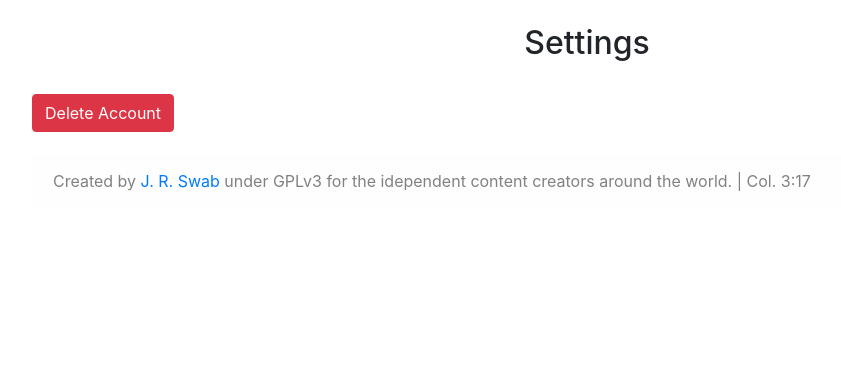
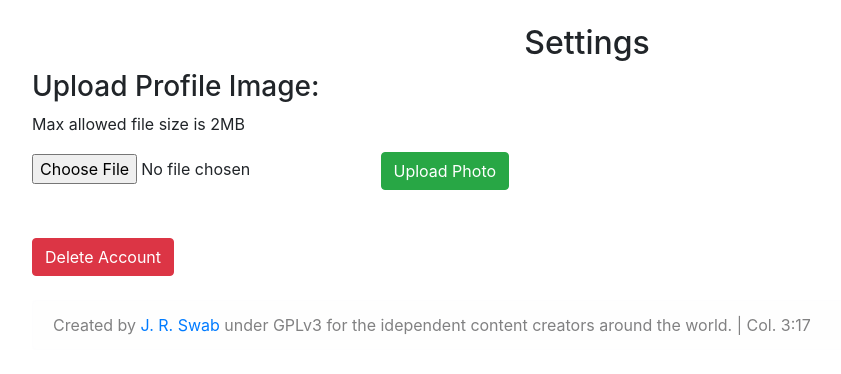
Before and after one commit to jrswab/archivatory, a PHP site: page /settings.php in a window 1280 px wide. Shown: the part 56-430 px from the top of the page, without its empty margins (53-894 px from the left). Run offline with PHP 8.4, Linux system fonts and the light colour scheme; the visitor is signed in with stand-in values (Sample User, id 1).

Commit message:
base for user profile photo upload

```diff
--- a/settings.php
+++ b/settings.php
@@ -2,6 +2,19 @@
 			<h2>Settings</h2>
 			<h4></h4>
 		</div>
+		<h3>Upload Profile Image:</h3>
+		<p>Max allowed file size is 2MB</p>
+		<form id="profilePhoto" enctype="multipart/form-data" action="execs/proPhoUp.php">
+			<input class="form-input" type="file" name="proPho" />
+			<button id="proPhoClick" onclick="pgShow()" class="btn btn-success" name="submit" type="submit">Upload Photo</button>
+			<br /><br />
+			<div id="bar" style="display:none">
+					<div class="progress">
+						<div class="progress-bar progress-bar-striped progress-bar-animated" role="progressbar" aria-valuenow="100" aria-valuemin="0" aria-valuemax="100" style="width: 100%"></div>
+					</div>
+					<br>
+				</div>
+
 		<br>
 		<button class="btn btn-danger" onclick="pop()">Delete Account</button>
 		<br /><br />
@@ -27,5 +40,11 @@
 	function pop(){
 		document.getElementById("delAlert").style = "display: block";
 	}
+
+	function pgShow() {
+		var bar = document.getElementById("bar");
+		bar.style.display = "block";
+	}
+
 </script>
 <?php include 'config/bottom.html'; ?>
```
Also changed, not shown: execs/proPhoUp.php (added, +42 -0 lines).
